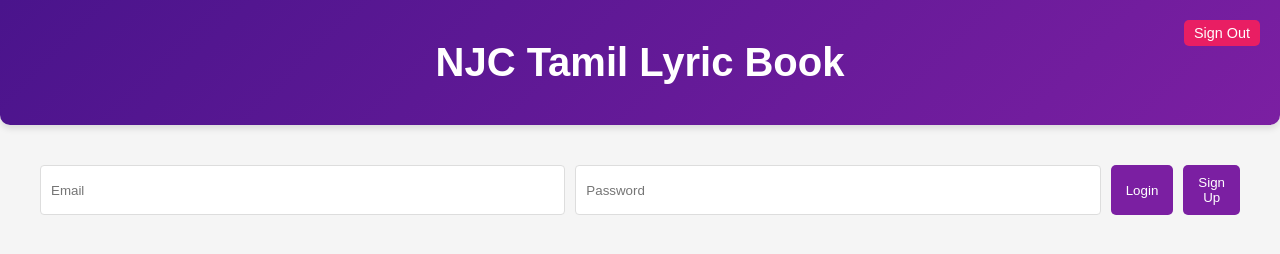
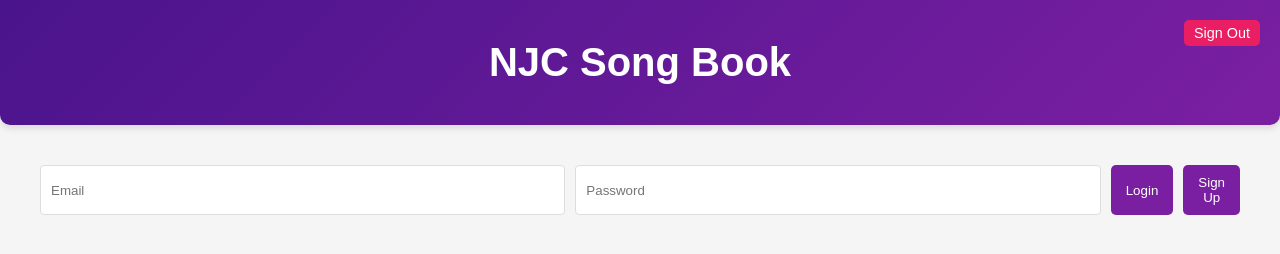
Before and after one commit to simsonpeter/njc_songbook, a plain HTML site: page index.html in a window 1280 px wide. Drawn offline with Linux system fonts and the light colour scheme; no server answers.

Commit message:
Update index.html

```diff
--- a/index.html
+++ b/index.html
@@ -274,7 +274,7 @@
 <body>
     <header>
         <div class="container">
-            <h1>NJC Tamil Lyric Book</h1>
+            <h1>NJC Song Book</h1>
             <div id="user-info" class="user-info hidden">
                 <span id="user-email"></span>
                 <button id="logout-btn">Sign Out</button>
```
